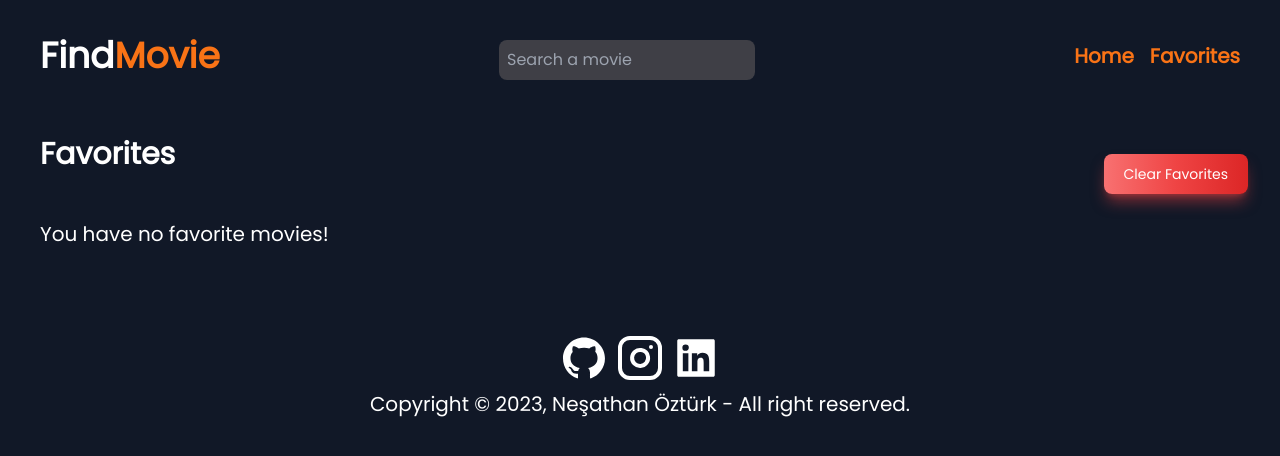
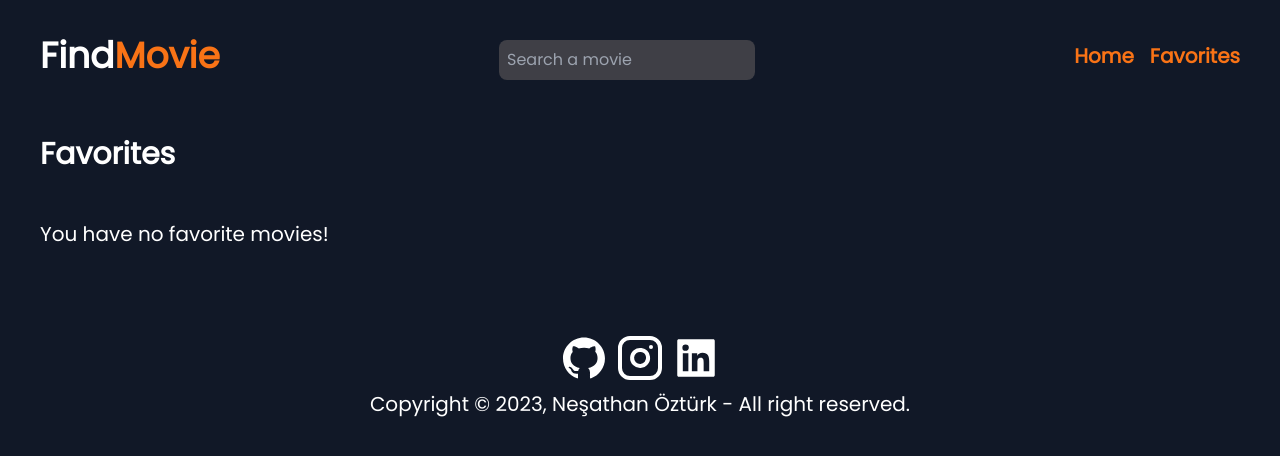
Before and after one commit to nesathanozturk/findmovie, a React (Create React App) app: page /favorites in a window 1280 px wide. Shown: the top 456 px of the page. Built offline with nearby package versions, Linux system fonts and the light colour scheme; no server answers.

Commit message:
feat: added clear button

```diff
--- a/src/components/FavoriteItems.jsx
+++ b/src/components/FavoriteItems.jsx
@@ -11,9 +11,11 @@ function FavoriteItems() {
           <h1 className="text-white text-2xl ml-4 mb-8 font-semibold lg:text-3xl">
             Favorites
           </h1>
-          <button className="btn" onClick={() => clearFavorites(favorites)}>
-            Clear Favorites
-          </button>
+          {favorites.length > 0 ? (
+            <button className="btn" onClick={() => clearFavorites(favorites)}>
+              Clear Favorites
+            </button>
+          ) : null}
         </div>
         {favorites.length > 0 ? (
           <>
--- a/src/context/MovieContext.js
+++ b/src/context/MovieContext.js
@@ -40,8 +40,11 @@ function Provider({ children }) {
   };
 
   const addedMovieAtFavoritesNotify = () => toast("Movie added to favorites");
+
   const removedMovieAtFavoritesNotify = () =>
     toast("Movie removed from favorites");
+
+  const clearFavoritesNotify = () => toast("You have cleared your favorites");
 
   const addMovieAtFavorites = (movie) => {
     const updatedFavorites = [...favorites, movie];
@@ -65,6 +68,7 @@ function Provider({ children }) {
     );
     setFavorites(updatedFavorites);
     saveToLocalStorage(updatedFavorites);
+    clearFavoritesNotify();
   };
 
   const valueToShare = {
--- a/src/index.css
+++ b/src/index.css
@@ -14,6 +14,6 @@
   }
 
   .btn {
-    @apply text-white mt-4 ml-3 bg-gradient-to-r from-red-400 via-red-500 to-red-600 hover:bg-gradient-to-br focus:ring-4 focus:outline-none focus:ring-red-300 dark:focus:ring-red-800 shadow-lg shadow-red-500/50 dark:shadow-lg dark:shadow-red-800/80 font-medium rounded-lg text-sm px-5 py-2.5 text-center mr-2 mb-2;
+    @apply text-white bg-red-700 hover:bg-red-800 focus:ring-4 focus:outline-none focus:ring-red-300 dark:focus:ring-red-800 font-medium rounded-lg text-sm px-5 py-2.5 text-center mr-2 mb-2;
   }
 }
```
